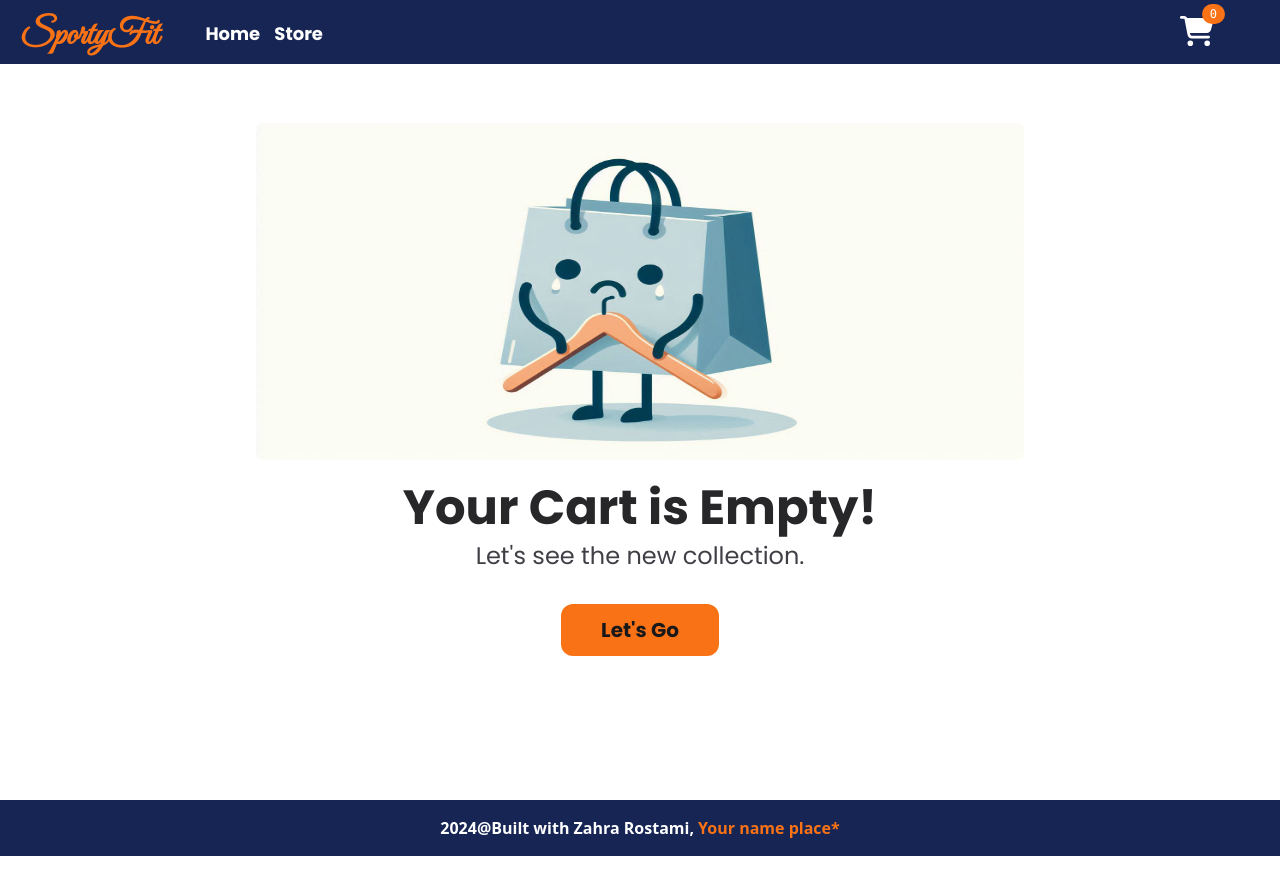
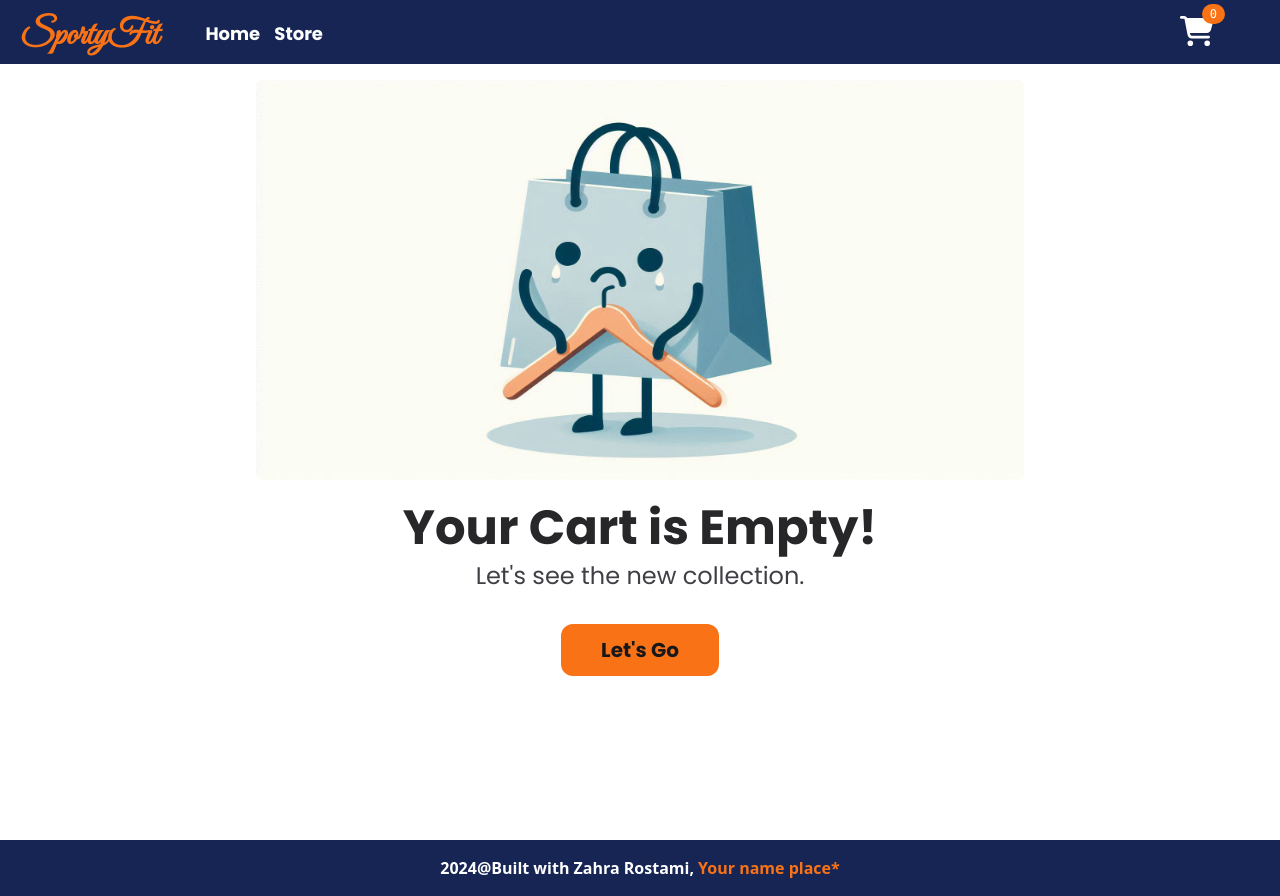
Before and after one commit to zahraRostami1999/shop-app, a React (Vite) app in the folder shop-app/: page /Cart in a window 1280 px wide. Before the commit the page ends 856 px from the top, so only its background shows below. Built offline with nearby package versions, Linux system fonts and the light colour scheme; no server answers.

Commit message:
edit EmptyCartPage: add min-h to parent div

```diff
--- a/shop-app/src/pages/EmptyCartPage.jsx
+++ b/shop-app/src/pages/EmptyCartPage.jsx
@@ -4,8 +4,7 @@
 function EmptyCartPage() {
   return (
     <>
-      <div className="w-full mt-10 font-Poppins">
-
+      <div className="w-full min-h-screen mt-10 font-Poppins">
           <img
             src={cover}
             alt="Empty menu illustration"
```
